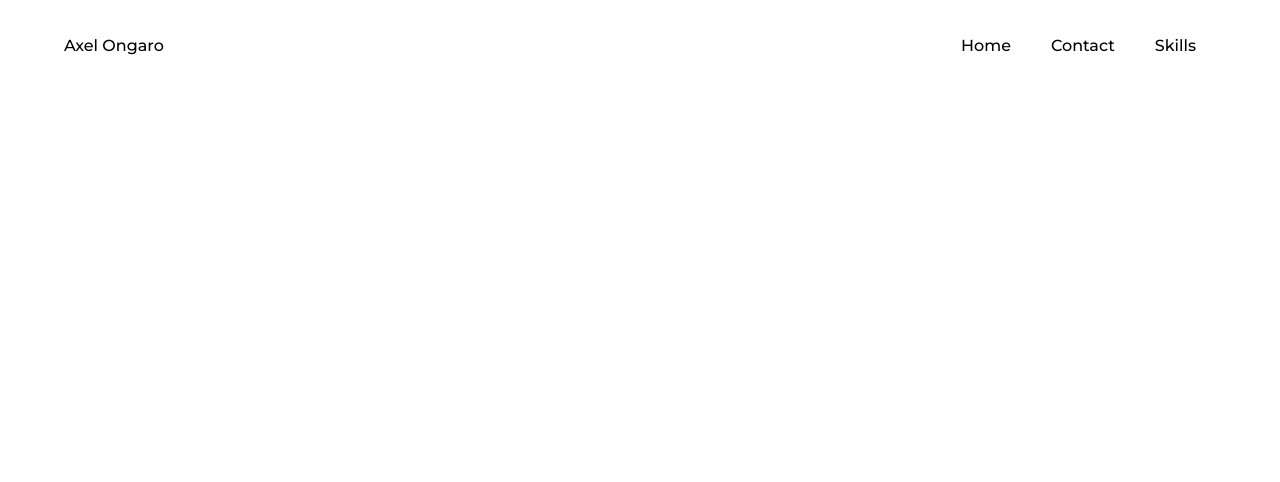
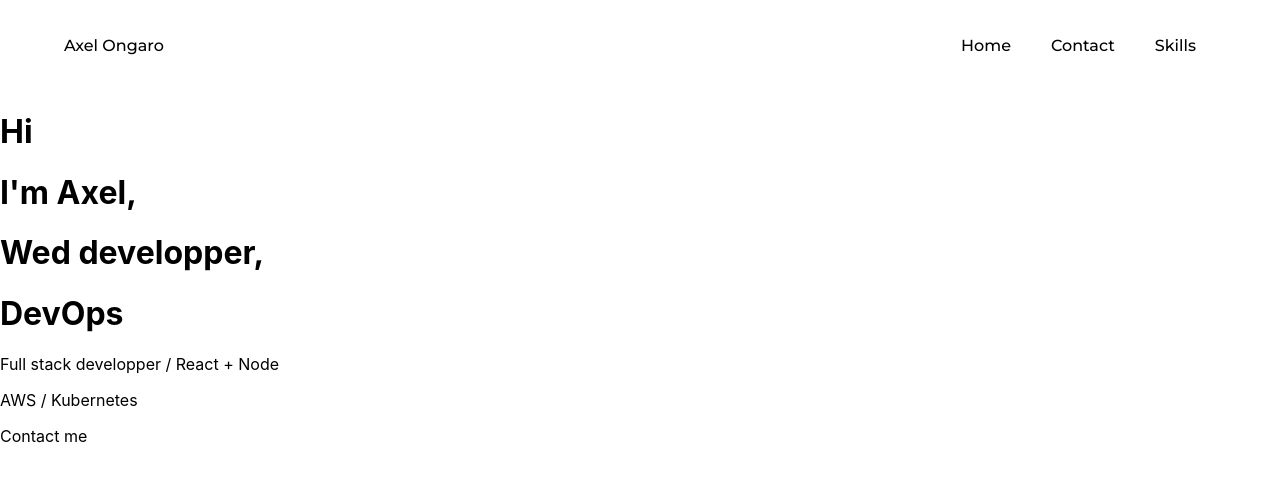
Before and after one commit to axelOngaro/portfolio-next, a Next.js app: page / in a window 1280 px wide. Shown: the top 482 px of the page. Built offline with nearby package versions, Linux system fonts and the light colour scheme.

Commit message:
Added button component, styled button component

```diff
--- /dev/null
+++ b/components/Button.jsx
@@ -0,0 +1,11 @@
+import React from "react";
+import styles from "./Navbar.module.css";
+
+export default function Button(props) {
+  const { name, link } = props;
+  return (
+    <div className={styles.button}>
+      <a href={link}>{name}</a>
+    </div>
+  );
+}
--- a/components/Navbar.module.css
+++ b/components/Navbar.module.css
@@ -12,6 +12,9 @@
 
 .brand__name {
   cursor: pointer;
+}
+.brand__name a:hover {
+  color: #0088a9;
 }
 .nav__links {
   text-decoration: none;
--- a/pages/index.js
+++ b/pages/index.js
@@ -1,7 +1,22 @@
 import Head from "next/head";
 import styles from "../styles/Home.module.css";
 import Navbar from "../components/Navbar";
+import Button from "../components/Button";
 
 export default function Home() {
-  return <Navbar />;
+  return (
+    <div>
+      <Navbar />
+
+      <div>
+        <h1>Hi</h1>
+        <h1>I'm Axel,</h1>
+        <h1>Wed developper,</h1>
+        <h1>DevOps</h1>
+        <p>Full stack developper / React + Node </p>
+        <p> AWS / Kubernetes</p>
+        <Button link="/contact" name="Contact me" />
+      </div>
+    </div>
+  );
 }
```
Also changed, not shown: components/Button.module.css (added, +8 -0 lines).
